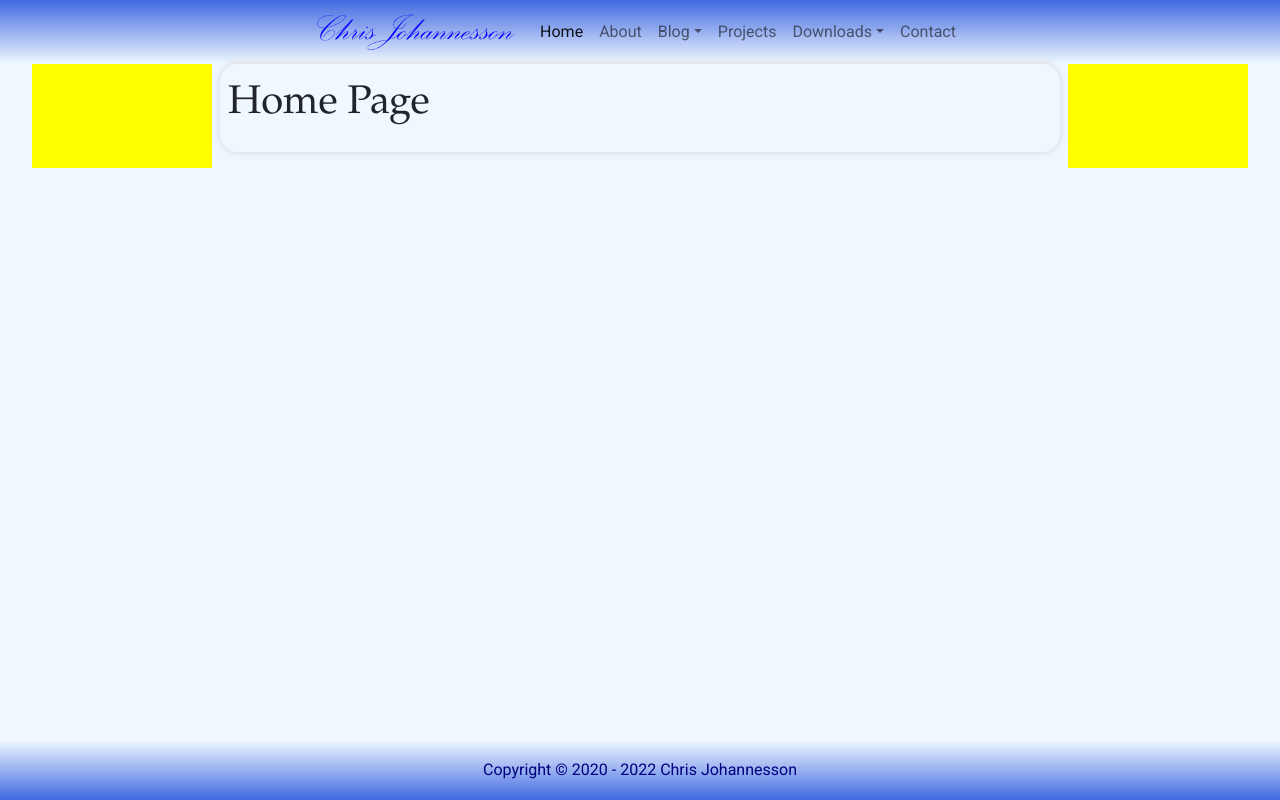
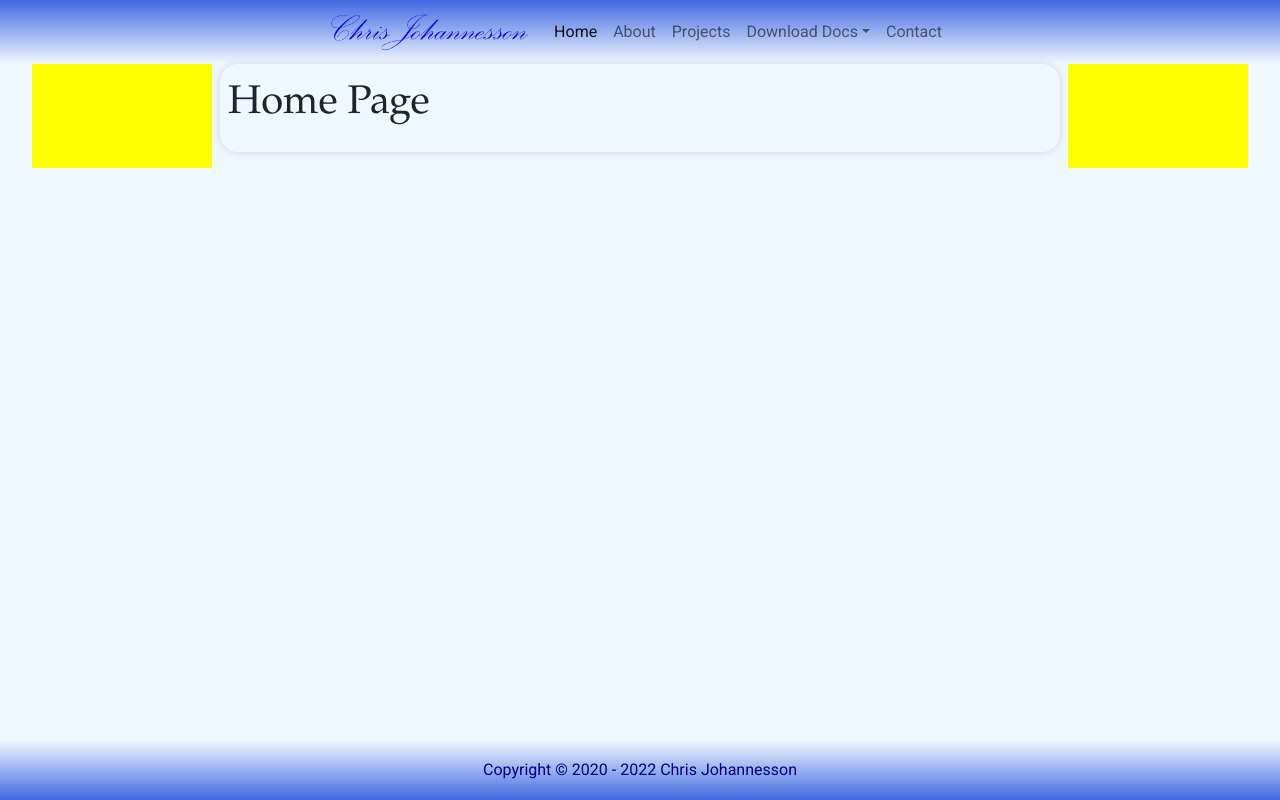
Before and after one commit to Data4Mat/chrisjohannesson.com-V1, a React app: page / in a window 1280 px wide. Built offline with nearby package versions, Linux system fonts and the light colour scheme.

Commit message:
Cosmetic changes to Downloads link in Navbar. Changed navigation to subdomain documents and folder pdf for the links to pdf documents. Can't get pdf display properly inside the program yet. Keeping pages for future use if I can solve the problem.

```diff
--- a/src/components/Navbar.js
+++ b/src/components/Navbar.js
@@ -5,11 +5,9 @@ import '../styles/navbar.scss';
 const Navbar = () => {
     useEffect(() => {
         const url = window.location.pathname.slice(1);
-        console.log("url:", url);
         const elem = url.length > 1
             ? document.querySelector(`a[href="${url}"]`)
             : document.querySelector('#navbarNavDropdown a[href="/"]');
-        console.log("elem:", elem);
         highlightPage(elem);
     })
     const resetHighlights = () => {
@@ -23,10 +21,8 @@ const Navbar = () => {
     };
     const highlightPage = (caller) => {
         resetHighlights();
-        console.log("caller b4:", caller);
         caller.classList.add("active");
         caller.setAttribute("aria-current", "page");
-        console.log("caller after:", caller);
     };
 
 
@@ -49,7 +45,7 @@ const Navbar = () => {
                                 <a className="nav-link"
                                     href="about" > About</a>
                             </li>
-                            <li className="nav-item dropdown hover-item">
+                            <li id="blog" className="nav-item dropdown hover-item">
                                 <a
                                     className="nav-link dropdown-toggle" id="navbarDropdownMenuLink"
                                     href="blog"
@@ -70,13 +66,14 @@ const Navbar = () => {
                                 <a
                                     className="nav-link dropdown-toggle" id="downloads-main"
                                     href="downloads"
-                                >Downloads</a>
+                                    title="Downloadable documents"
+                                >Download Docs</a>
                                 <ul className="dropdown-menu" aria-labelledby="navbarDropdownMenuLink">
                                     <li>
-                                        <a className="dropdown-item" href="cheatsheet">Git &amp; Github Cheat Sheet</a>
+                                        <a className="dropdown-item" href="https://documents.chrisjohannesson.com/pdf/GitGithubCheatSheet.pdf" target="_blank">Git &amp; Github Cheat Sheet</a>
                                     </li>
                                     <li>
-                                        <a className="dropdown-item" href="resume">My Resume</a>
+                                        <a className="dropdown-item" href="https://documents.chrisjohannesson.com/pdf/Resume.pdf" target="_blank">My Resume</a>
                                     </li>
                                 </ul>
                             </li>
--- a/src/styles/navbar.scss
+++ b/src/styles/navbar.scss
@@ -1,4 +1,9 @@
 @use "custom" as var;
+
+// Temporary removal of the Blog navigation.
+#blog {
+  display: none;
+}
 
 .navbar-wrapper {
   display: flex;
@@ -10,6 +15,10 @@
 .hover-item:hover .dropdown-menu {
   display: block;
   margin-top: 0px;
+  border: 0px;
+  background-color: transparent;
+  box-shadow: 0px 8px 6px 0px rgba(65, 105, 225, 0.2);
+  border-radius: 0 0 8px 8px;
 }
 
 @media screen and (max-width: var.$breakpoint1) {
```
